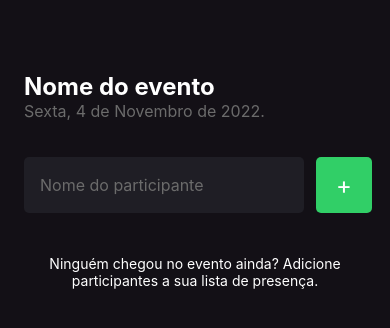
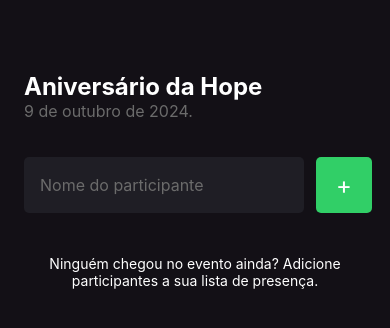
Before and after one commit to LuizaFerri/imhere, a React Native app: screen / in a window 390 px wide. Shown: the top 328 px of the page. Built offline with nearby package versions, Linux system fonts and the light colour scheme.

Commit message:
Update index.tsx

```diff
--- a/src/screens/Home/index.tsx
+++ b/src/screens/Home/index.tsx
@@ -1,5 +1,12 @@
 import { useState } from "react";
-import { Alert, FlatList, Text, TextInput, TouchableOpacity, View } from "react-native";
+import {
+  Alert,
+  FlatList,
+  Text,
+  TextInput,
+  TouchableOpacity,
+  View,
+} from "react-native";
 
 import { Participant } from "../components/Participant";
 
@@ -7,41 +14,40 @@ import { styles } from "./styles";
 
 export function Home() {
   const [participants, setParticipants] = useState<string[]>([]);
-  const [participantName, setParticipantName] = useState('');
+  const [participantName, setParticipantName] = useState("");
 
   function handleParticipantAdd() {
     if (participants.includes(participantName)) {
-      return Alert.alert("Participante existe", "Já existe um participante na lista com esse nome.");
+      return Alert.alert(
+        "Participante existe",
+        "Já existe um participante na lista com esse nome."
+      );
     }
 
-    setParticipants(prevState => [...prevState, participantName]);
-    setParticipantName('');
+    setParticipants((prevState) => [...prevState, participantName]);
+    setParticipantName("");
   }
 
   function handleParticipantRemove(name: string) {
-
     Alert.alert("Remover", `Remover o participante ${name}?`, [
       {
-        text: 'Sim',
-        onPress: () => setParticipants(prevState => prevState.filter(participant => participant !== name))
+        text: "Sim",
+        onPress: () =>
+          setParticipants((prevState) =>
+            prevState.filter((participant) => participant !== name)
+          ),
       },
       {
-        text: 'Não',
-        style: 'cancel'
-      }
-    ])
+        text: "Não",
+        style: "cancel",
+      },
+    ]);
   }
 
   return (
     <View style={styles.container}>
-      <Text style={styles.eventName}>
-        Nome do evento
-      </Text>
-
-      <Text style={styles.eventDate}>
-        Sexta, 4 de Novembro de 2022.
-      </Text>
-
+      <Text style={styles.eventName}>Aniversário da Hope</Text>
+      <Text style={styles.eventDate}>9 de outubro de 2024.</Text>
       <View style={styles.form}>
         <TextInput
           style={styles.input}
@@ -52,9 +58,7 @@ export function Home() {
         />
 
         <TouchableOpacity style={styles.button} onPress={handleParticipantAdd}>
-          <Text style={styles.buttonText}>
-            +
-          </Text>
+          <Text style={styles.buttonText}>+</Text>
         </TouchableOpacity>
       </View>
 
@@ -71,10 +75,11 @@ export function Home() {
         showsVerticalScrollIndicator={false}
         ListEmptyComponent={() => (
           <Text style={styles.listEmptyText}>
-            Ninguém chegou no evento ainda? Adicione participantes a sua lista de presença.
+            Ninguém chegou no evento ainda? Adicione participantes a sua lista
+            de presença.
           </Text>
         )}
       />
     </View>
-  )
+  );
 }
```
